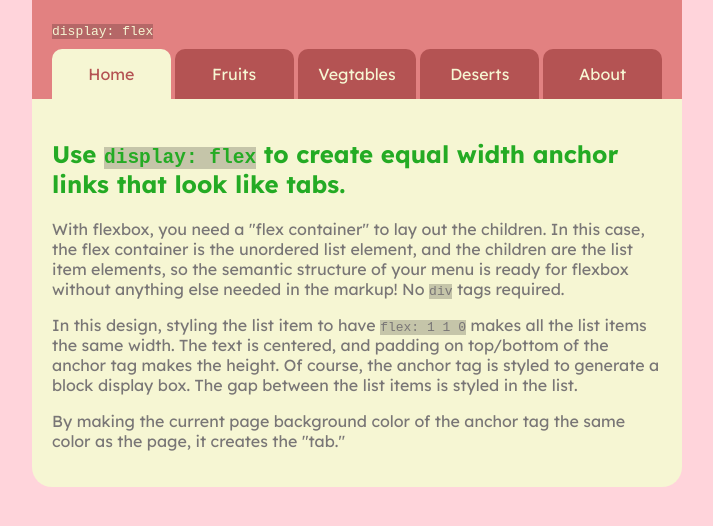
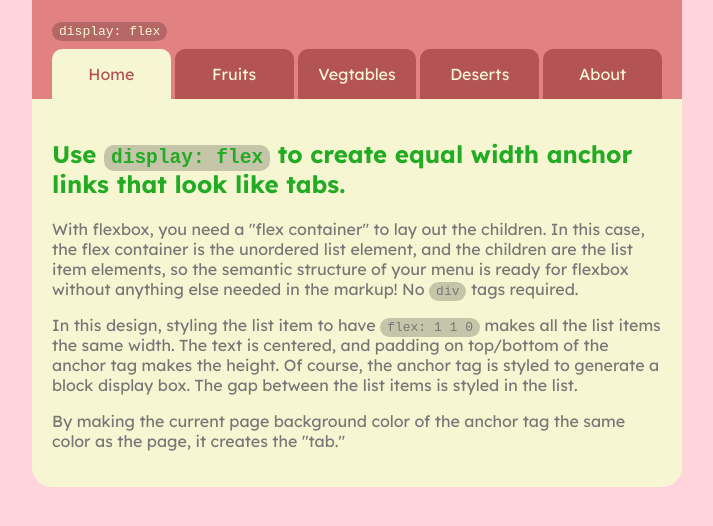
Before and after one commit to MelaniMag/10-tabs, a plain HTML site: page index.html in a window 1280 px wide. Shown: the part 132-658 px from the top of the page, without its empty margins (283-996 px from the left). Drawn offline with Linux system fonts and the light colour scheme.

Commit message:
code style

```diff
--- a/styles.css
+++ b/styles.css
@@ -30,6 +30,8 @@ p {
 
 code {
     background-color: rgba(0, 0, 0, 0.2);
+    padding: 2px 7px;
+    border-radius: 10px;
 }
 
 .site-nav {
```
